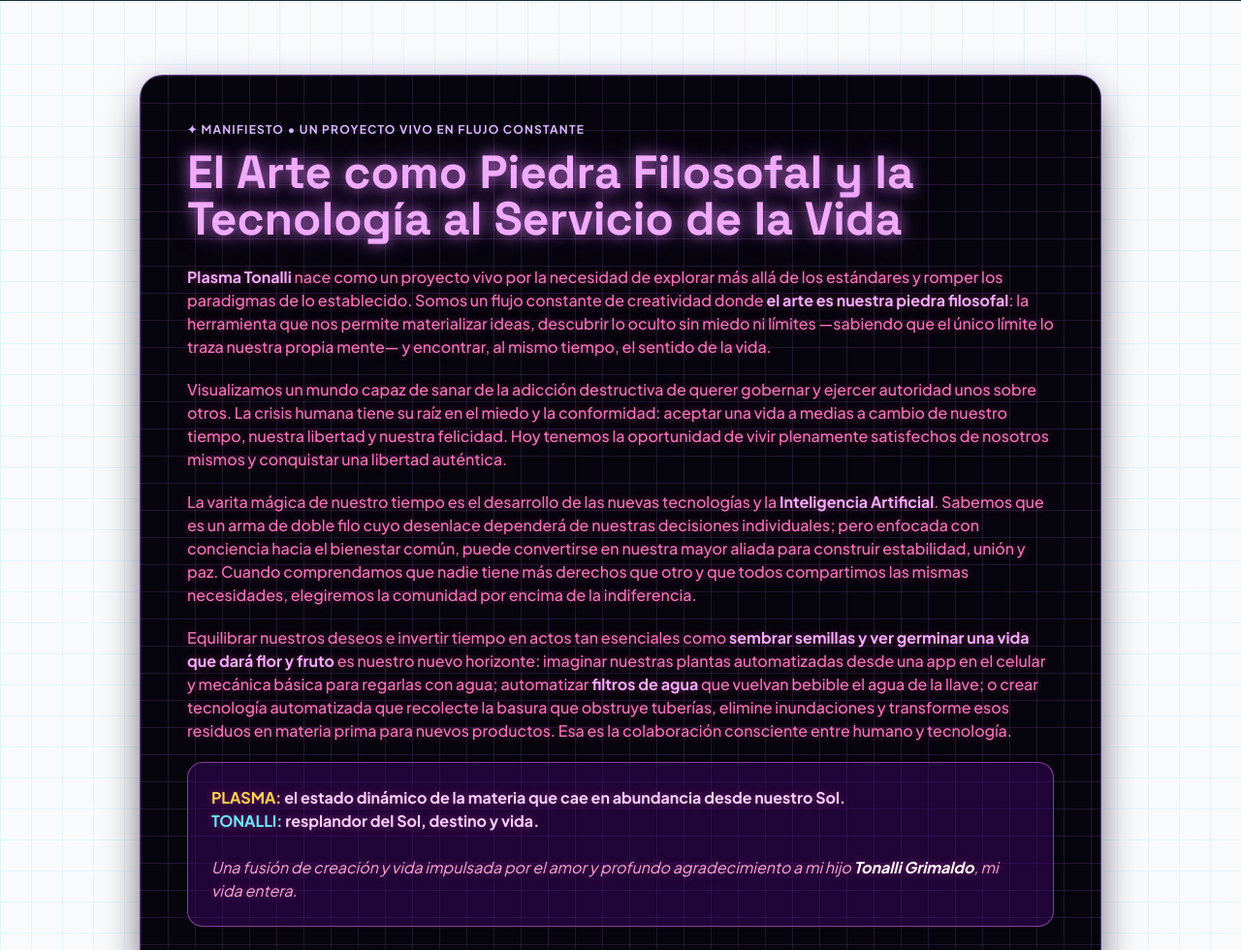
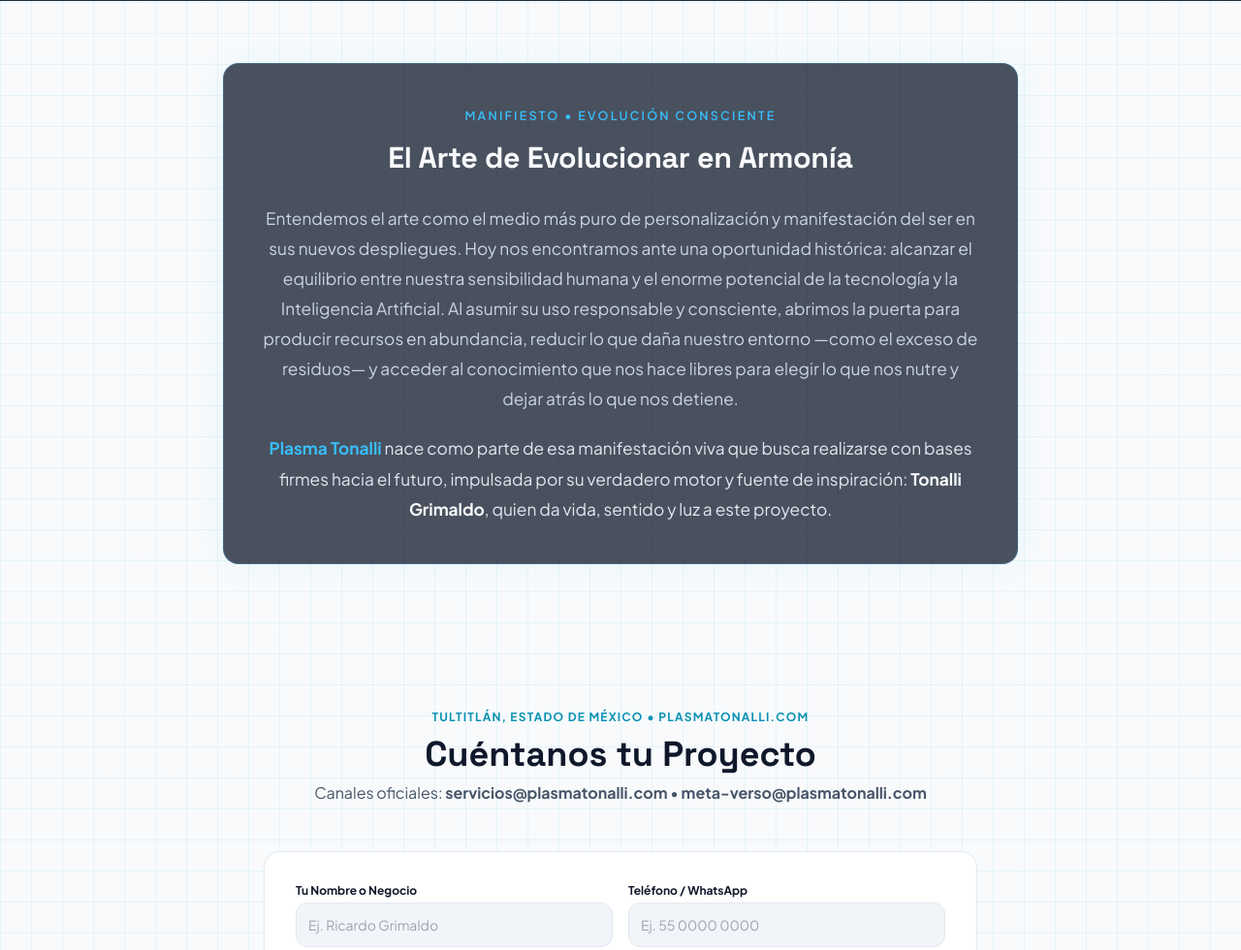
Before and after one commit to plasmatonalli2508-ai/landing-page-web, a plain HTML site: page index.html in a window 1280 px wide. Shown: the part 7998-8978 px from the top of the page at 97% size. Drawn offline with nearby package versions, Linux system fonts and the light colour scheme.

Commit message:
Actualiza manifiesto Plasma Tonalli

```diff
--- a/index.html
+++ b/index.html
@@ -1153,46 +1153,23 @@
     </div>
   </section>
 
-  <!-- BLOQUE 6: MANIFIESTO FILOSÓFICO CON HAZ DE LUZ LILA Y MAGENTA NEÓN -->
-  <section id="manifiesto" class="py-20 border-b border-dyn">
-    <div class="max-w-5xl mx-auto px-4">
-      <div class="manifesto-box manifesto-grid-bg rounded-3xl p-8 md:p-12 relative overflow-hidden">
-        <!-- Haz de luz lila recorriendo el cuadro -->
-        <div class="lila-light-sweep"></div>
-
-        <div class="relative z-10">
-          <span class="text-purple-300 font-bold text-xs uppercase tracking-widest block mb-3">
-            ✦ MANIFIESTO • UN PROYECTO VIVO EN FLUJO CONSTANTE
+<!-- SECCIÓN MANIFIESTO PLASMA TONALLI -->
+<section id="manifiesto" style="max-width: 820px; margin: 4rem auto; padding: 2.5rem; border-radius: 16px; background: rgba(15, 23, 42, 0.75); border: 1px solid rgba(56, 189, 248, 0.25); box-shadow: 0 0 30px rgba(56, 189, 248, 0.08); text-align: center;">
+  <span style="display: inline-block; font-size: 0.78rem; letter-spacing: 0.18em; text-transform: uppercase; color: #38bdf8; margin-bottom: 0.75rem; font-weight: 600;">
+    Manifiesto • Evolución Consciente
   </span>
-          <h2 class="text-3xl md:text-5xl font-extrabold mb-6 leading-tight neon-magenta-title">
-            El Arte como Piedra Filosofal y la Tecnología al Servicio de la Vida
+
+  <h2 style="font-size: 1.9rem; color: #f8fafc; margin-bottom: 1.5rem; font-weight: 700; letter-spacing: -0.01em;">
+    El Arte de Evolucionar en Armonía
   </h2>
 
-          <div class="space-y-5 text-sm md:text-base neon-magenta-text leading-relaxed font-medium">
-            <p>
-              <strong class="text-fuchsia-300">Plasma Tonalli</strong> nace como un proyecto vivo por la necesidad de explorar más allá de los estándares y romper los paradigmas de lo establecido. Somos un flujo constante de creatividad donde <strong class="text-fuchsia-300">el arte es nuestra piedra filosofal</strong>: la herramienta que nos permite materializar ideas, descubrir lo oculto sin miedo ni límites —sabiendo que el único límite lo traza nuestra propia mente— y encontrar, al mismo tiempo, el sentido de la vida.
+  <p style="font-size: 1.08rem; line-height: 1.8; color: #cbd5e1; margin-bottom: 1.25rem;">
+    Entendemos el arte como el medio más puro de personalización y manifestación del ser en sus nuevos despliegues. Hoy nos encontramos ante una oportunidad histórica: alcanzar el equilibrio entre nuestra sensibilidad humana y el enorme potencial de la tecnología y la Inteligencia Artificial. Al asumir su uso responsable y consciente, abrimos la puerta para producir recursos en abundancia, reducir lo que daña nuestro entorno —como el exceso de residuos— y acceder al conocimiento que nos hace libres para elegir lo que nos nutre y dejar atrás lo que nos detiene.
   </p>
-            <p>
-              Visualizamos un mundo capaz de sanar de la adicción destructiva de querer gobernar y ejercer autoridad unos sobre otros. La crisis humana tiene su raíz en el miedo y la conformidad: aceptar una vida a medias a cambio de nuestro tiempo, nuestra libertad y nuestra felicidad. Hoy tenemos la oportunidad de vivir plenamente satisfechos de nosotros mismos y conquistar una libertad auténtica.
+
+  <p style="font-size: 1.08rem; line-height: 1.8; color: #e2e8f0; margin-bottom: 0;">
+    <strong style="color: #38bdf8;">Plasma Tonalli</strong> nace como parte de esa manifestación viva que busca realizarse con bases firmes hacia el futuro, impulsada por su verdadero motor y fuente de inspiración: <strong style="color: #f8fafc;">Tonalli Grimaldo</strong>, quien da vida, sentido y luz a este proyecto.
   </p>
-            <p>
-              La varita mágica de nuestro tiempo es el desarrollo de las nuevas tecnologías y la <strong class="text-fuchsia-300">Inteligencia Artificial</strong>. Sabemos que es un arma de doble filo cuyo desenlace dependerá de nuestras decisiones individuales; pero enfocada con conciencia hacia el bienestar común, puede convertirse en nuestra mayor aliada para construir estabilidad, unión y paz. Cuando comprendamos que nadie tiene más derechos que otro y que todos compartimos las mismas necesidades, elegiremos la comunidad por encima de la indiferencia.
-            </p>
-            <p>
-              Equilibrar nuestros deseos e invertir tiempo en actos tan esenciales como <strong class="text-fuchsia-300">sembrar semillas y ver germinar una vida que dará flor y fruto</strong> es nuestro nuevo horizonte: imaginar nuestras plantas automatizadas desde una app en el celular y mecánica básica para regarlas con agua; automatizar <strong class="text-fuchsia-300">filtros de agua</strong> que vuelvan bebible el agua de la llave; o crear tecnología automatizada que recolecte la basura que obstruye tuberías, elimine inundaciones y transforme esos residuos en materia prima para nuevos productos. Esa es la colaboración consciente entre humano y tecnología.
-            </p>
-
-            <div class="bg-purple-950/50 border border-fuchsia-400/50 rounded-2xl p-6 mt-6 shadow-inner">
-              <p class="text-sm md:text-base font-bold leading-relaxed text-fuchsia-200">
-                <span class="text-amber-300">PLASMA:</span> el estado dinámico de la materia que cae en abundancia desde nuestro Sol.<br>
-                <span class="text-cyan-300">TONALLI:</span> resplandor del Sol, destino y vida.<br><br>
-                <em class="text-pink-300 font-normal">Una fusión de creación y vida impulsada por el amor y profundo agradecimiento a mi hijo <strong class="text-white">Tonalli Grimaldo</strong>, mi vida entera.</em>
-              </p>
-            </div>
-          </div>
-        </div>
-      </div>
-    </div>
 </section>
 
   <!-- CONTACTO DIRECTO -->
```
Lines whose indentation alone changed are shown as unchanged.
